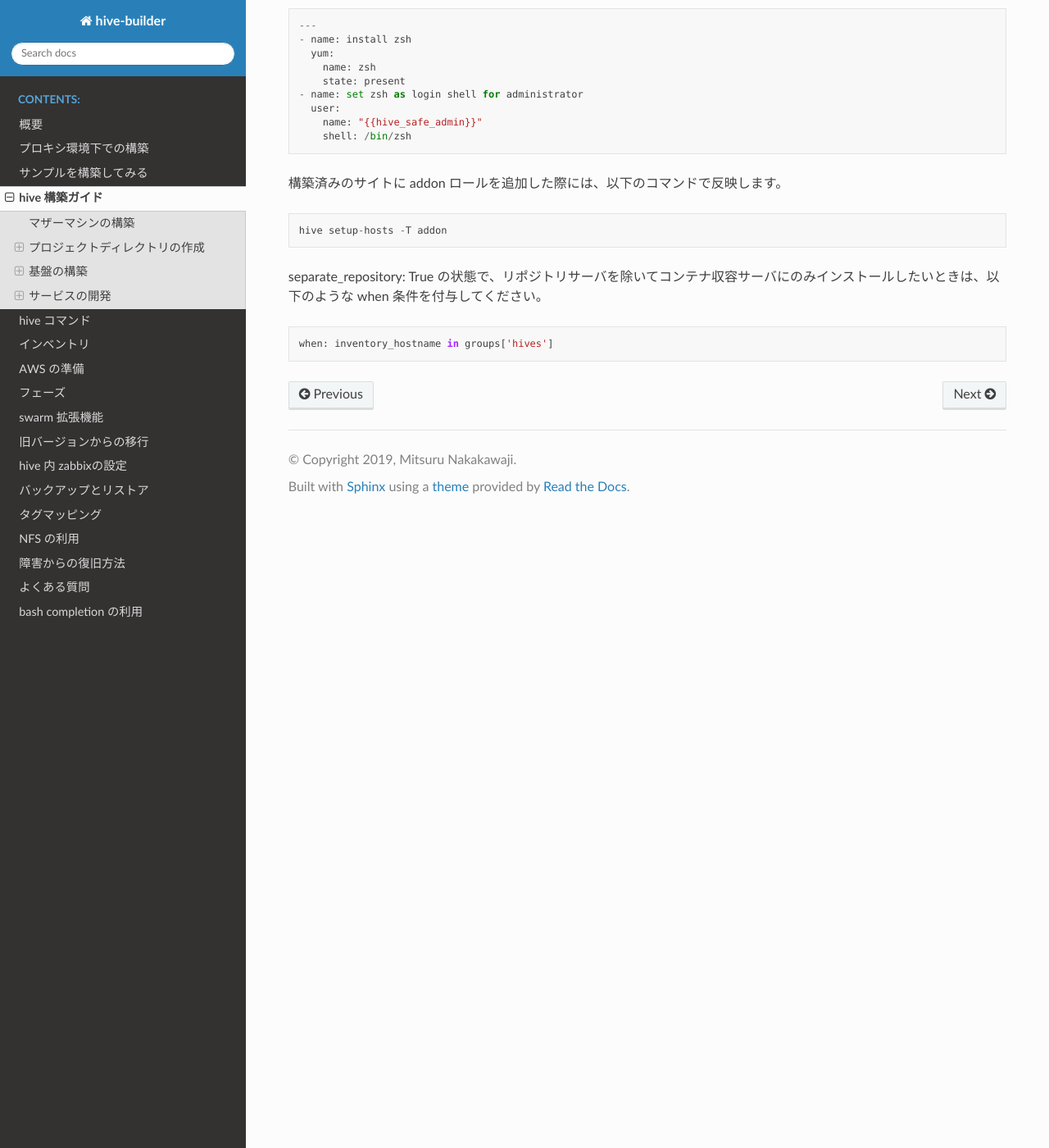
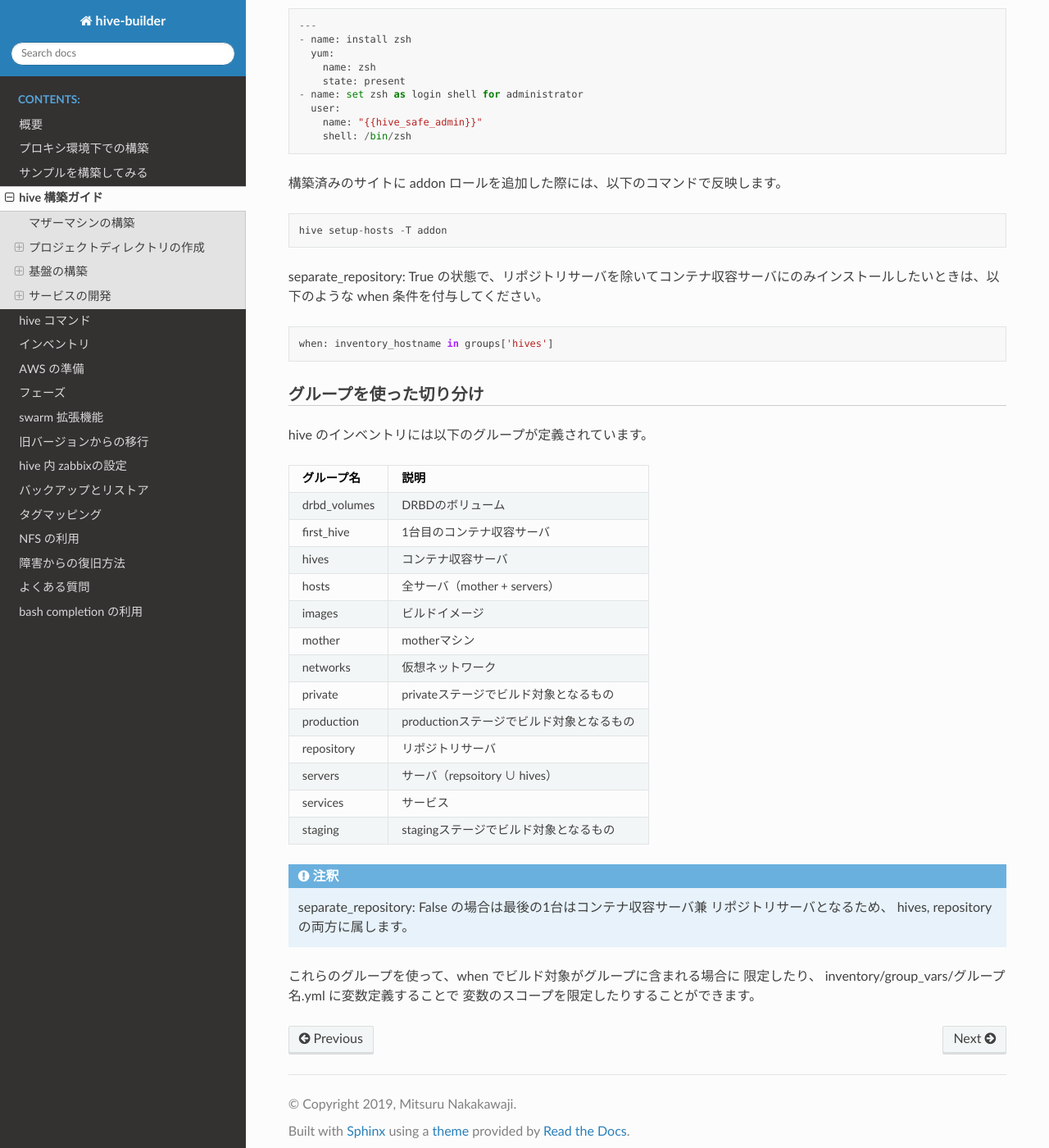
Before and after one commit to procube-open/hive-builder, a Sphinx documentation site: the page built from docs/develop.rst, in a window 1280 px wide and 1400 px high, scrolled down 7971 px. Shown: the whole window at 82% size. Built offline with Sphinx 7.4.7 and the Read the Docs theme 2.0.0, drawn with Linux system fonts in a browser that asks for light colours; pages that are not in the unit, such as notebooks, are missing from menus.

Commit message:
- add service name to iptables comment - fix reading evnents piriod to STREAM_REFLESH_INTERVAL - add documents for inventory groups

```diff
--- a/docs/develop.rst
+++ b/docs/develop.rst
@@ -459,3 +459,35 @@ separate_repository: True の状態で、リポジトリサーバを除いてコ
 ::
 
     when: inventory_hostname in groups['hives']
+
+グループを使った切り分け
+----------------------------------------
+
+hive のインベントリには以下のグループが定義されています。
+
+=================== =================================================
+グループ名          説明
+=================== =================================================
+drbd_volumes        DRBDのボリューム
+first_hive          1台目のコンテナ収容サーバ
+hives               コンテナ収容サーバ
+hosts               全サーバ（mother + servers）
+images              ビルドイメージ
+mother              motherマシン
+networks            仮想ネットワーク
+private             privateステージでビルド対象となるもの
+production          productionステージでビルド対象となるもの
+repository          リポジトリサーバ
+servers             サーバ（repsoitory ∪ hives）
+services            サービス
+staging             stagingステージでビルド対象となるもの
+=================== =================================================
+
+.. note::
+
+    separate_repository: False の場合は最後の1台はコンテナ収容サーバ兼
+    リポジトリサーバとなるため、 hives, repository の両方に属します。
+
+これらのグループを使って、when でビルド対象がグループに含まれる場合に
+限定したり、 inventory/group_vars/グループ名.yml に変数定義することで
+変数のスコープを限定したりすることができます。
```
Also changed, not shown: 1 other file.
